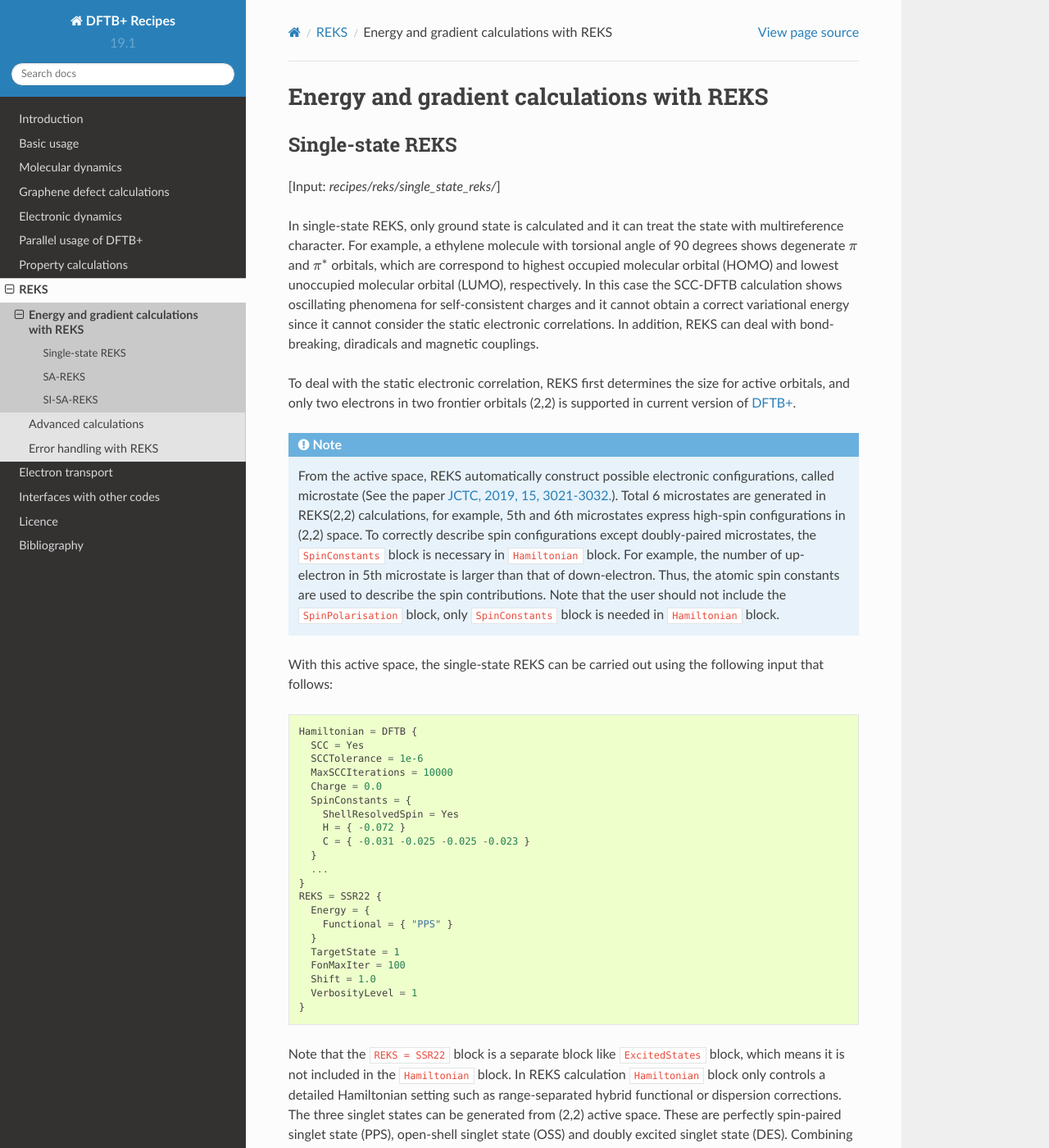
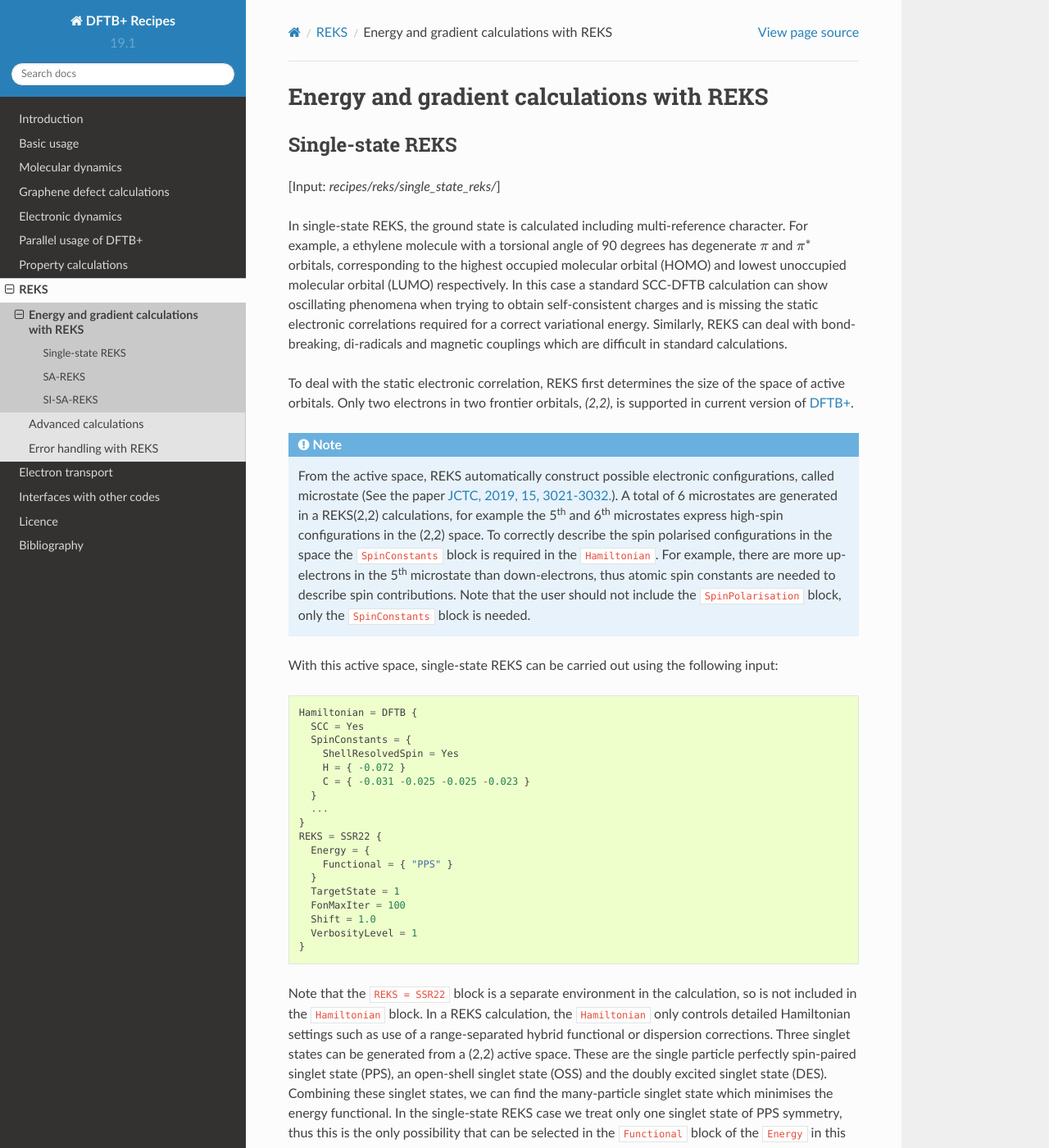
Before and after one commit to dftbplus/recipes, a Sphinx documentation site: the page built from docs/reks/introduction.rst, in a window 1280 px wide and 1400 px high. Shown: the whole window at 82% size. Built offline with Sphinx 7.4.7 and the Read the Docs theme 2.0.0, drawn with Linux system fonts in a browser that asks for light colours; some of the changed text lies outside the part shown.

Commit message:
Some edits on the REKS recipes

```diff
--- a/docs/reks/introduction.rst
+++ b/docs/reks/introduction.rst
@@ -1,49 +1,47 @@
 .. _sec-reks:
 
-============================================
+******************************************
 Energy and gradient calculations with REKS
-============================================
+******************************************
 
-*******************
+.. _single_state_REKS:
+
 Single-state REKS
-*******************
+=================
 
 [Input: `recipes/reks/single_state_reks/`]
 
-In single-state REKS, only ground state is calculated and it can treat the
-state with multireference character. For example, a ethylene molecule
-with torsional angle of 90 degrees shows degenerate :math:`{\pi}` and
-:math:`{\pi}^*` orbitals, which are correspond to highest occupied molecular
-orbital (HOMO) and lowest unoccupied molecular orbital (LUMO), respectively.
-In this case the SCC-DFTB calculation shows oscillating phenomena for self-consistent
-charges and it cannot obtain a correct variational energy since it cannot consider
-the static electronic correlations. In addition, REKS can deal with bond-breaking,
-diradicals and magnetic couplings.
+In single-state REKS, the ground state is calculated including multi-reference
+character. For example, a ethylene molecule with a torsional angle of 90 degrees
+has degenerate :math:`{\pi}` and :math:`{\pi}^*` orbitals, corresponding to the
+highest occupied molecular orbital (HOMO) and lowest unoccupied molecular
+orbital (LUMO) respectively.  In this case a standard SCC-DFTB calculation can
+show oscillating phenomena when trying to obtain self-consistent charges and is
+missing the static electronic correlations required for a correct variational
+energy. Similarly, REKS can deal with bond-breaking, di-radicals and magnetic
+couplings which are difficult in standard calculations.
 
-To deal with the static electronic correlation, REKS first determines the size for
-active orbitals, and only two electrons in two frontier orbitals (2,2) is supported
-in current version of `DFTB+ <http://www.dftbplus.org>`_.
+To deal with the static electronic correlation, REKS first determines the size
+of the space of active orbitals. Only two electrons in two frontier orbitals,
+`(2,2)`, is supported in current version of `DFTB+ <http://www.dftbplus.org>`_.
 
-.. note:: From the active space, REKS automatically construct possible electronic
-   configurations, called microstate (See the paper `JCTC, 2019, 15, 3021-3032.
-   <https://pubs.acs.org/doi/10.1021/acs.jctc.9b00132>`_). Total 6 microstates
-   are generated in REKS(2,2) calculations, for example, 5th and 6th microstates
-   express high-spin configurations in (2,2) space. To correctly describe spin
-   configurations except doubly-paired microstates, the ``SpinConstants`` block
-   is necessary in ``Hamiltonian`` block. For example, the number of up-electron
-   in 5th microstate is larger than that of down-electron. Thus, the atomic spin
-   constants are used to describe the spin contributions. Note that the user should
-   not include the ``SpinPolarisation`` block, only ``SpinConstants`` block is
-   needed in ``Hamiltonian`` block.
+.. note:: From the active space, REKS automatically construct possible
+   electronic configurations, called microstate (See the paper `JCTC, 2019, 15,
+   3021-3032.  <https://pubs.acs.org/doi/10.1021/acs.jctc.9b00132>`_). A total
+   of 6 microstates are generated in a REKS(2,2) calculations, for example the
+   5\ :sup:`th` and 6\ :sup:`th` microstates express high-spin configurations in
+   the (2,2) space. To correctly describe the spin polarised configurations in
+   the space the ``SpinConstants`` block is required in the ``Hamiltonian``. For
+   example, there are more up-electrons in the 5\ :sup:`th` microstate than
+   down-electrons, thus atomic spin constants are needed to describe spin
+   contributions. Note that the user should not include the ``SpinPolarisation``
+   block, only the ``SpinConstants`` block is needed.
 
-With this active space, the single-state REKS can be carried out using the
-following input that follows::
+With this active space, single-state REKS can be carried out using the following
+input::
 
   Hamiltonian = DFTB {
     SCC = Yes
-    SCCTolerance = 1e-6
-    MaxSCCIterations = 10000
-    Charge = 0.0
     SpinConstants = {
       ShellResolvedSpin = Yes
       H = { -0.072 }
@@ -61,28 +59,34 @@ following input that follows::
     VerbosityLevel = 1
   }
 
-Note that the ``REKS = SSR22`` block is a separate block like ``ExcitedStates`` block,
-which means it is not included in the ``Hamiltonian`` block. In REKS calculation
-``Hamiltonian`` block only controls a detailed Hamiltonian setting such as range-separated
-hybrid functional or dispersion corrections. The three singlet states can be generated
-from (2,2) active space. These are perfectly spin-paired singlet state (PPS), open-shell
-singlet state (OSS) and doubly excited singlet state (DES). Combining these singlet states,
-we can determine the singlet states to be included in minimized energy functional. In
-single-state REKS case we treats only one singlet state and it becomes PPS state. Thus,
-you can only include the PPS state into ``Functional`` block in ``Energy`` block.
+Note that the ``REKS = SSR22`` block is a separate environment in the
+calculation, so is not included in the ``Hamiltonian`` block. In a REKS
+calculation, the ``Hamiltonian`` only controls detailed Hamiltonian settings
+such as use of a range-separated hybrid functional or dispersion
+corrections. Three singlet states can be generated from a (2,2) active
+space. These are the single particle perfectly spin-paired singlet state (PPS),
+an open-shell singlet state (OSS) and the doubly excited singlet state
+(DES). Combining these singlet states, we can find the many-particle singlet
+state which minimises the energy functional. In the single-state REKS case we
+treat only one singlet state of PPS symmetry, thus this is the only possibility
+that can be selected in the ``Functional`` block of the ``Energy`` in this case.
 
-The energy for PPS state is expressed by
+The energy for the PPS state is expressed as
 
 .. math:: E_{PPS} = \sum_L C_L^{PPS} E_L[\rho_L]
 
-where :math:`C_L^{PPS}` is weighting factors of each microstate for PPS state and :math:`E_L`
-is the energy of each microstate. Here the weighting factors are calculated using the
-fractional occupation numbers (FONs) of frontier orbitals, thus the energy of PPS state is
-minimized with respect to the KS orbitals and FONs in single-state REKS.
+where :math:`C_L^{PPS}` are the weighting factors of each microstate in the
+resulting PPS state and :math:`E_L` are their energies. Here the weighting
+factors are calculated using the fractional occupation numbers (FONs) of
+frontier orbitals, thus the energy of the resulting PPS state is minimised with
+respect to both the Kohn-Sham orbitals and the FONs in single-state REKS.
 
-With this inputs, the standard output shows information about the energy of PPS state and
-the FONs contributing the state. The minimized geometry for ethylene is a planar structure
-and the resulting energy and FONs are given in the standard output::
+[Input: `recipes/reks/single_state_reks/dftb_in.hsd-0deg`]
+
+With this inputs, the standard output shows information about the energy of the
+PPS state and the FONs contributing to it. The minimised geometry for ethylene
+is a planar structure and the resulting energy and FONs are given in the
+standard output::
 
   --------------------------------------------------
     Final REKS(2,2) energy:      -4.89357215
@@ -91,12 +95,18 @@ and the resulting energy and FONs are given in the standard output::
     PPS   -4.89357215   1.999990  0.000010  0.00
   --------------------------------------------------
 
-The energy of PPS state is -4.8936 Hartree and the FONs of frontier orbitals are ~2.0 and ~0.0,
-respectively. The orbital character for HOMO is :math:`\pi` and the character for LUMO is
-:math:`\pi^*`, so the two electrons are occupied in the HOMO. When the =CH2 begins to rotate into
-90 degree, the molecular orbitals change from :math:`\pi`, :math:`\pi^*` orbitals to two localized
-single :math:`\pi` orbitals. This means the frontier orbitals are now almost degenerate, and this
-is well described with REKS(2,2) calculations. The resulting energy and FONs are given in::
+The energy of PPS state is -4.8936 Hartree and the FONs of frontier orbitals are
+~2.0 and ~0.0, respectively. The orbital character for HOMO is :math:`\pi` and
+the character for LUMO is :math:`\pi^*`, so the two electrons are occupied in
+the HOMO.
+
+[Input: `recipes/reks/single_state_reks/dftb_in.hsd-90deg`]
+
+When the torsional angle begins to rotate to 90 degree, the molecular orbitals
+change from :math:`\pi` and :math:`\pi^*` orbitals into two localised single
+:math:`\pi` orbitals. This means the frontier orbitals are now almost
+degenerate, and this is well described with REKS(2,2) calculations. The
+resulting energy and FONs are::
 
   --------------------------------------------------
     Final REKS(2,2) energy:      -4.77774313
@@ -105,30 +115,34 @@ is well described with REKS(2,2) calculations. The resulting energy and FONs are
     PPS   -4.77774313   1.000004  0.999996  0.00
   --------------------------------------------------
 
-Now, the energy of PPS state becomes -4.7777 Hartree and the FONs become ~1.0 and ~1.0,
-respectively. In addition, the user can check the energy contribution for the PPS state from
-*detailed.out* file. The energy for spin contribution is ~0.0 Hartree for planar structure,
-while the energy becomes now -0.0188 Hartree for 90 degree rotated structure. Overall, we can
-conclude that the planar structure is almost consisted of only first microstate, while the
-rotated structure is consisted of several microstates.
+Now, the energy of PPS state becomes -4.7777 Hartree and the FONs become ~1.0
+and ~1.0, respectively. In addition, the user can check the energy contributions
+to the PPS state from *detailed.out* file. The energy from the spin contribution
+is ~0.0 Hartree for the planar structure, while the energy becomes -0.0188
+Hartree for the 90 degree rotated structure. Overall, we can conclude that the
+planar structure almost consists of only the first microstate, while the rotated
+structure consists of several microstates.
 
-*******************
+.. _sa_reks:
+
 SA-REKS
-*******************
+=======
 
 [Input: `recipes/reks/sa_reks/`]
 
-Single-state REKS can treat only ground state, thus the vertical excitation energy cannot be
-calculated with this method. From the restricted open-shell Kohn-Sham scheme, we can construct
-the OSS state which is expressed by
+Single-state REKS can treat only the ground state, thus the vertical excitation
+energy cannot be calculated with this method. From the restricted open-shell
+Kohn-Sham scheme, we can construct the OSS state, which is expressed as
 
 .. math:: E_{OSS} = \sum_L C_L^{OSS} E_L[\rho_L]
 
-where :math:`C_L^{OSS}` is weighting factors of each microstate for OSS state. By minimizing
-the energy for the ensemble of PPS and OSS states, we can calculate the vertical excitation
-energy between them with state-average REKS (SA-REKS). Again we can calculate the energy of
-PPS and OSS states of a ethylene molecule with SA-REKS. The ``REKS`` block has now an additional
-``Gradient`` block to calculate the gradient for target state::
+where :math:`C_L^{OSS}` is weighting factors of each microstate making up the
+OSS state. By minimising the energy for the ensemble of PPS and OSS states, we
+can calculate the vertical excitation energy between them with state-average
+REKS (SA-REKS). Again we calculate the energy of the PPS and OSS states of the
+two geometries of an ethylene molecule with SA-REKS. The ``REKS`` block has now
+an additional ``Gradient`` block to calculate the gradient and optimise for the
+target state::
 
   REKS = SSR22 {
     Energy = {
@@ -146,8 +160,9 @@ PPS and OSS states of a ethylene molecule with SA-REKS. The ``REKS`` block has n
     VerbosityLevel = 1
   }
 
-At first the user now have to include the OSS state in ``Functional`` block so that the energy
-of OSS state is calculated. The resulting energy and additional information is given by::
+The user also now has to include the OSS state in addition to the PPS in the
+``Functional`` block so that the energy of both are now calculated. The
+resulting energy and additional information is given by::
 
   --------------------------------------------------
    Final SA-REKS(2,2) energy:      -4.78921495
@@ -169,24 +184,28 @@ of OSS state is calculated. The resulting energy and additional information is g
 
    unrelaxed SA-REKS FONs for S0:  1.999990  0.000010
 
-Here, Final SA-REKS(2,2) energy is the energy of ensemble of PPS and OSS states, which is the quantity
-to be minimized in SA-REKS formalism. For the planar structure of a ethylene molecule, the energies of
-two states are -4.8936 and -4.6849 Hartree, respectively. The FONs for PPS state are ~2.0 and ~0.0, while
-those for OSS state are ~1.0 and ~1.0. In addition, the energy of triplet configuration which corresponds
-to 5th or 6th microstate is now given in the standard output. Note that this energy is not the energy
-of the triplet state. The user can check the successful convergence by comparing two Lagrangian Wab values.
-The two Lagrangian values will become almost same if the energy is converged enough. With the energies and
-coupling terms between them, we can construct the 2 :math:`\times` 2 Hamiltonian matrix in the state basis.
+The final SA-REKS(2,2) energy is from the ensemble of the PPS and OSS states,
+the energy of which is being minimised. For the planar structure of an ethylene
+molecule, the energies of two states are -4.8936 and -4.6849 Hartree,
+respectively. The FONs for the PPS state are ~2.0 and ~0.0, while those for OSS
+state are ~1.0 and ~1.0. In addition, the energy of the triplet configuration
+which corresponds to contributions from the 5\ :sup:`th` and 6\ :sup:`th`
+microstates is now given in the standard output. Note that this energy is *not*
+the energy of the triplet state. The user can check for successful convergence
+by comparing the two Lagrangian *Wab* values, these will become almost the same
+if the energy is well converged.
 
-After the energy calculation is finished, the gradient for target state, which is PPS state in this example,
-is calculated and the final gradient appears at the bottom of the standard output. The keywords in the
-``Gradient`` block affect coupled-perturbed REKS (CP-REKS) equations which are used to calculate the gradient
-of target state. Here we choose conjugate gradient solver and the keywords ``Preconditioner`` and ``SaveMemory``
-are used to accelerate the computational speed of CP-REKS. These two keywords will be switched off depending on
-users system.
+After the energy calculation is finished, the gradient for the target state
+(TargetState = 1, which is the PPS state in this example) is calculated and the
+final gradient appears at the bottom of the standard output. The keywords in the
+``Gradient`` block affect coupled-perturbed REKS (CP-REKS) equations which are
+used to calculate the gradient of target state. Here we choose a conjugate
+gradient solver and the keywords ``Preconditioner`` and ``SaveMemory`` are used
+to accelerate the computational speed of CP-REKS. These two keywords may be
+switched off depending on the user's system.
 
-Similar to the one above, the distorted structure can be calculated using SA-REKS and the results are given
-in the following::
+Similar to the case above, the distorted structure can be calculated using
+SA-REKS and the results are given in the following::
 
   --------------------------------------------------
    Final SA-REKS(2,2) energy:      -4.75910919
@@ -208,29 +227,34 @@ in the following::
 
    unrelaxed SSR FONs for S0:  1.000000  1.000000
 
-Now the energy of OSS state is -4.7407 Hartree and the coupling between PPS and OSS states becomes non-zero value.
-The energy of triplet configuration is similar with the energy of PPS state. Since REKS can consider the static
-electronic correlations, it can show a correct shape for the potential energy curve with respect to the torsional
-angle of C=C bond. If you want to calculate the energy of DES state, then ``IncludeAllStates = Yes`` keyword in
-the ``Energy`` block will show the energy of DES state as well as the FONs.
+Now the energy of OSS state is -4.7407 Hartree. The energy of the triplet
+configuration is similar to the energy of PPS state. Since REKS can consider the
+static electronic correlations, it can produce the correct shape for the
+potential energy curve with respect to the torsional angle of C=C bond. If you
+want to calculate the energy of the DES state, then ``IncludeAllStates = Yes``
+keyword in the ``Energy`` block will produce the energy of DES state as well as
+its FONs.
 
-*******************
+.. _si_sa_reks:
+
 SI-SA-REKS
-*******************
+==========
 
 [Input: `recipes/reks/si_sa_reks/`]
 
-State-interaction SA-REKS (SI-SA-REKS, briefly SSR) energies are obtained by solveing 2 :math:`\times` 2 secular
-equation with the possible couplings between the electronic states.
+State-interaction SA-REKS (SI-SA-REKS, briefly `SSR`) energies are obtained by
+solving a 2 :math:`\times` 2 secular equation with the possible couplings
+between the electronic states.
 
 .. math:: \left(\begin{array}{cc} E^{PPS} & \Delta^{SA} \\ \Delta^{SA} & E^{OSS} \end{array}\right)
           \left(\begin{array}{cc} a_{00} & a_{01} \\ a_{10} & a_{11} \end{array}\right) =
           \left(\begin{array}{cc} E^{SSR}_0 & 0 \\ 0 & E^{SSR}_1 \end{array}\right)
           \left(\begin{array}{cc} a_{00} & a_{01} \\ a_{10} & a_{11} \end{array}\right)
 
-By considering the state-interaction terms, SSR states become more reliable states when the excited states are
-included. SSR states can be calculated with the ``StateInteractions = Yes`` in ``Energy`` block. For the
-planar structure, the resulting energies are given by::
+By considering the state-interaction terms, the SSR states become more reliable
+when the excited states are included. The SSR states can be calculated with the
+``StateInteractions = Yes`` in ``Energy`` block. For the planar structure, the
+resulting energies are given by::
 
   ----------------------------------------------------------------
    SSR: 2SI-2SA-REKS(2,2) states
@@ -239,5 +263,6 @@ planar structure, the resulting energies are given by::
    SSR state  2   -4.68485776  -0.000000  -1.000000
   ----------------------------------------------------------------
 
-In this case the ground state is consisted of PPS state, while the lowest excited state is consisted of
-OSS state. As the coupling term increases, the difference between SA-REKS and SSR energies becomes larger.
+In this case, the ground state consists of the PPS state, while the lowest
+excited state is of OSS type. As the coupling term increases, the difference
+between the SA-REKS and SSR energies becomes larger.
```
Also changed, not shown: docs/reks/advanced.rst (+95 -76 lines), docs/reks/error-handling.rst (+53 -41 lines), docs/reks/index.rst (+18 -11 lines).
